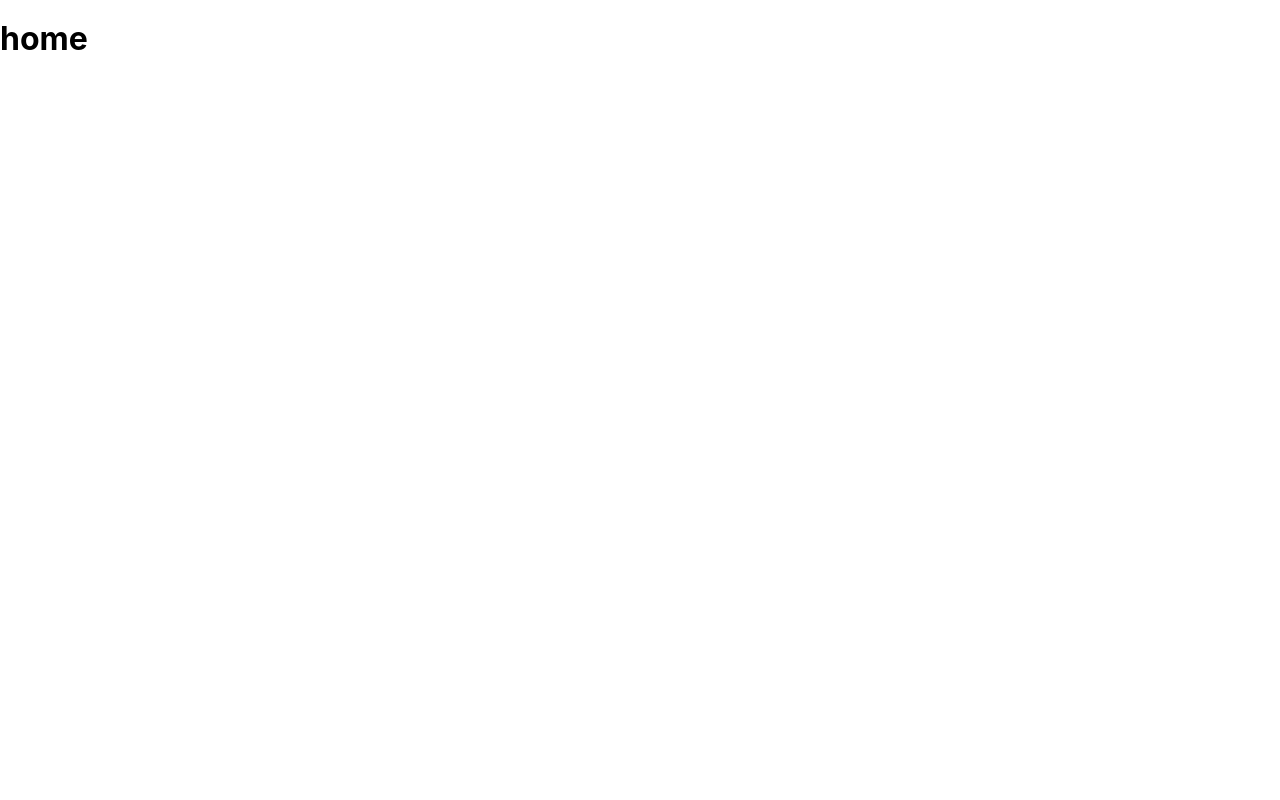
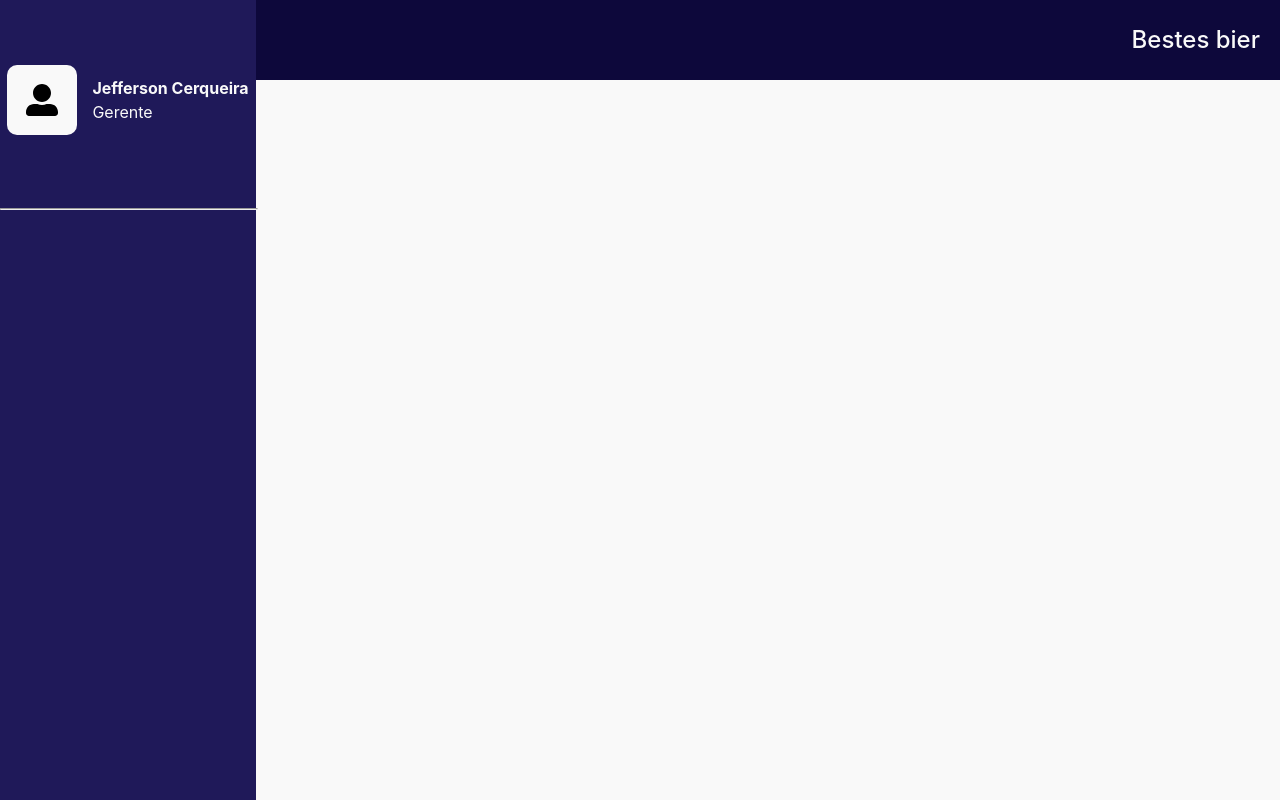
Before and after one commit to mugiwarajeff/bestbeer_food, a React (Create React App) app: page /home in a window 1280 px wide. Built offline with nearby package versions, Linux system fonts and the light colour scheme.

Commit message:
creating home layout

```diff
--- /dev/null
+++ b/src/app/features/Home/Home.module.scss
@@ -0,0 +1,31 @@
+@import "app/theme/colors.scss";
+
+.home {
+    display: flex;
+    flex-direction: row;
+    width: 100vw;
+    height: 100vh;
+
+    background-color: #f9f9f9;
+
+    &__content {
+        width: 100%;
+        height: 100%;
+
+        header {
+        height: 10%;
+        background-color: $purple-full-dark;
+        display: flex;
+        justify-content: flex-end;
+        align-items: center;
+        color: #f9f9f9;
+        padding: 0px 20px;
+
+        h3 {
+            margin: 0px;
+            font-size: 1.5rem;
+            font-weight: 500;
+        }
+        }
+    }
+}
--- /dev/null
+++ b/src/app/features/Home/Sidebar/AsideHeader/AsideHeader.module.scss
@@ -0,0 +1,28 @@
+.asideHeader {
+    height: 25%;
+    display: flex;
+    justify-content: center;
+    align-items: center;
+
+    &__icon {
+      height: 70px;
+      width: 70px;
+      background-color: #f9f9f9;
+      border-radius: 10px;
+
+      display: flex;
+      justify-content: center;
+      align-items: center;
+
+      margin-right: 15px;
+    }
+
+    &__userInfo {
+        color: #f9f9f9;
+
+        h4 {
+            margin: 0px;
+            margin-bottom: 5px ;
+        }
+    }
+}
--- /dev/null
+++ b/src/app/features/Home/Sidebar/AsideHeader/AsideHeader.tsx
@@ -0,0 +1,15 @@
+import styles from "./AsideHeader.module.scss";
+import { FaUserAlt } from "react-icons/fa";
+
+export default function AsideHeader(){
+    return <header className={styles.asideHeader}>
+
+        <div className={styles.asideHeader__icon}>
+            <FaUserAlt size={32}/>
+        </div>
+        <div className={styles.asideHeader__userInfo}>
+            <h4>Jefferson Cerqueira</h4>
+            <span>Gerente</span>
+        </div>
+    </header>;
+}
--- /dev/null
+++ b/src/app/features/Home/Sidebar/AsideMenu/AsideMenu.tsx
@@ -0,0 +1,6 @@
+export default function AsideMenu(){
+
+    return <div>
+
+    </div>;
+}
--- /dev/null
+++ b/src/app/features/Home/Sidebar/SideBar.module.scss
@@ -0,0 +1,14 @@
+@import "app/theme/colors.scss";
+
+.sideBar {
+    background-color: $purple-dark;
+    height: 100%;
+    width: 25%;
+
+    display: flex;
+    flex-direction: column;
+
+    hr {
+        width: 100%;
+    }
+}
--- /dev/null
+++ b/src/app/features/Home/Sidebar/SideBar.tsx
@@ -0,0 +1,11 @@
+import AsideHeader from "./AsideHeader/AsideHeader";
+import AsideMenu from "./AsideMenu/AsideMenu";
+import styles from "./SideBar.module.scss";
+
+export default function Sidebar(){
+    return <aside className={styles.sideBar}>
+        <AsideHeader/>
+        <hr />
+        <AsideMenu/>
+    </aside>;
+}
--- a/src/app/features/Home/home.tsx
+++ b/src/app/features/Home/home.tsx
@@ -1,7 +1,16 @@
-export default function Home() {
-    return <div>
-        <h1>
-            home
-        </h1>
+import styles from "./Home.module.scss";
+import Sidebar from "./Sidebar/SideBar";
+
+export default function Home(){
+
+    return <div className={styles.home}>
+        <Sidebar/>
+        <section className={styles.home__content}>
+            <header>
+                <h3>Bestes bier</h3>
+
+
+            </header>
+        </section>
     </div>;
 }
--- a/src/app/features/Login/Login.tsx
+++ b/src/app/features/Login/Login.tsx
@@ -6,6 +6,9 @@ import { FiLock } from "react-icons/fi";
 import { useState } from "react";
 import CircularProgress from "./components/CircularProgress/CircularProgress";
 import { FieldValues, useForm } from "react-hook-form";
+import { IUser } from "./interfaces/users";
+import users from "./users.json";
+import { useNavigate } from "react-router-dom";
 
 
 export default function Login() {
@@ -16,22 +19,40 @@ export default function Login() {
     const { handleSubmit, register, formState } = useForm({ mode: "onSubmit" });
     const { errors, isSubmitting } = formState;
 
+    const navigator = useNavigate();
+
     function simulatePromisse(): Promise<void> {
         return new Promise(resolve => {
             setTimeout(resolve, 3000);
         },);
     }
 
-    async function onSubmitHandler(values: FieldValues) {
-        await simulatePromisse();
-        console.log(isSubmitting);
-        console.log(user);
-        console.log(password);
-        console.log(errors);
-        console.log(values);
+    function compareUsers(comparedUser: IUser, users: IUser[]) : boolean {
+        for (const user of users){
+            if(user.user === comparedUser.user && user.password === comparedUser.password) {
+                return true;
+            }
+        }
+
+        return false;
     }
 
-    const users = [{ user: "user1", password: "123" }, { user: "user2", password: "456" }];
+    async function onSubmitHandler(values: FieldValues){
+        await simulatePromisse();
+
+        const createdUser: IUser = {
+            user: user,
+            password: password
+        };
+
+        if(compareUsers(createdUser, users)){
+            alert("Login realizado com sucesso");
+            navigator("/home");
+        }else{
+            alert("Usuario ou senha invalidos... tente novamente");
+        }
+    }
+
 
     return <section className={styles.login} >
         {isSubmitting ? <CircularProgress /> : null}
--- /dev/null
+++ b/src/app/features/Login/interfaces/users.ts
@@ -0,0 +1,4 @@
+export interface IUser {
+    user: string,
+    password: string
+}
--- /dev/null
+++ b/src/app/features/Login/users.json
@@ -0,0 +1,5 @@
+
+[
+    { "user": "user1", "password": "123" },
+    { "user": "user2", "password": "456" }
+]
--- a/src/app/features/pagesData.tsx
+++ b/src/app/features/pagesData.tsx
@@ -1,11 +1,12 @@
 import routerType from "app/types/routerTypes";
 import Login from "./Login/Login";
-import Home from "./Home/home";
+import Home from "./Home/Home";
+
 
 const pagesData: routerType[] = [
     {
         title: "Login",
-        path: "/",
+        path: "/login",
         element: <Login />
     }, {
         title: "Home",
```
